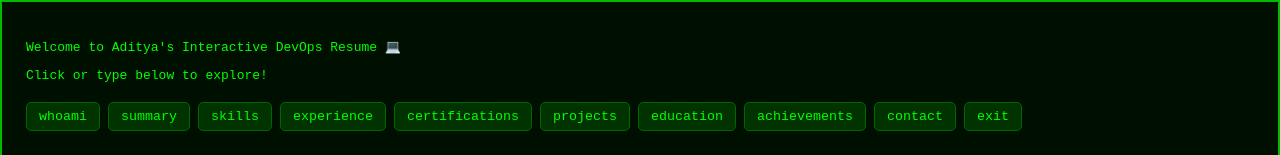
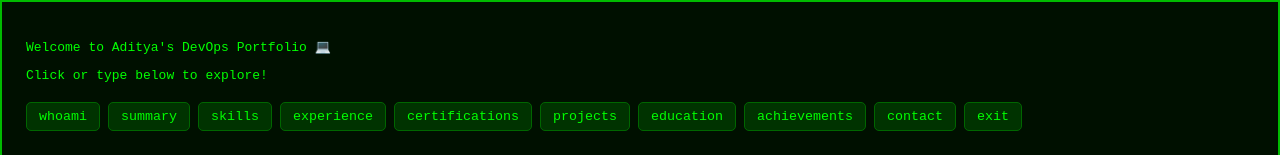
Before and after one commit to stalord63/Interactive-resume, a React (Create React App) app: page / in a window 1280 px wide. Shown: the top 155 px of the page. Built offline with nearby package versions, Linux system fonts and the light colour scheme.

Commit message:
tet change

```diff
--- a/src/App.js
+++ b/src/App.js
@@ -99,7 +99,7 @@
             transition={{ duration: 1 }}
           >
             <div style={{ marginBottom: "1rem", fontFamily: "monospace" }}>
-              <p>Welcome to Aditya's Interactive DevOps Resume 💻</p>
+              <p>Welcome to Aditya's DevOps Portfolio 💻</p>
               <p>Click or type below to explore!</p>
             </div>
 
```
